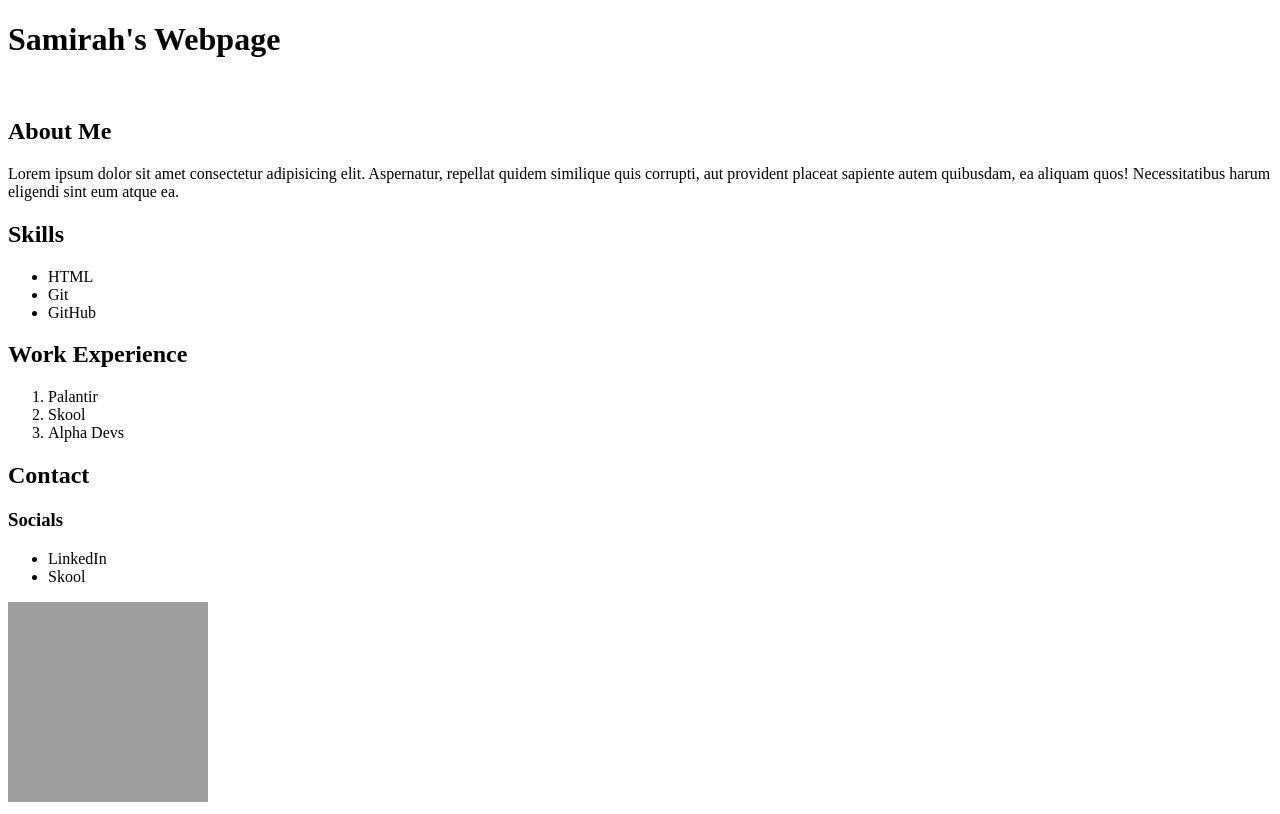
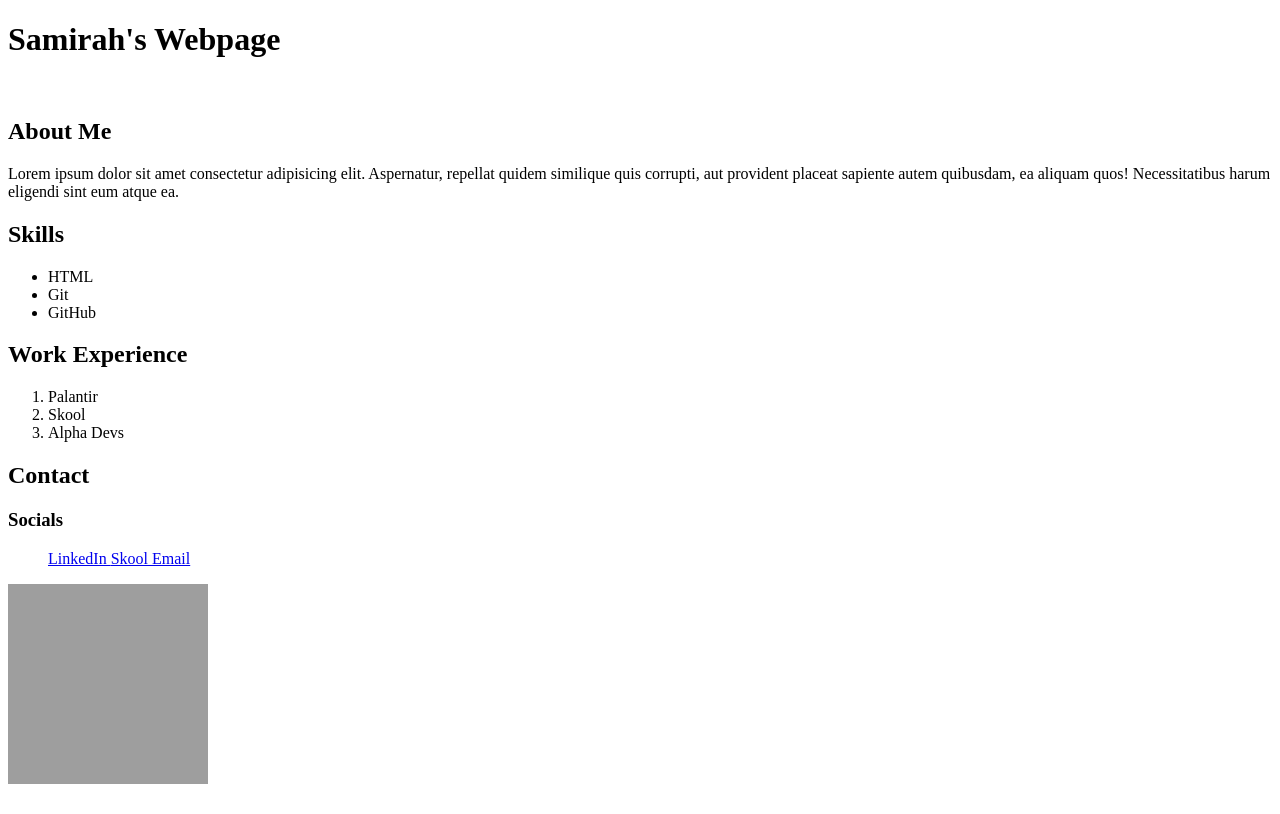
Before and after one commit to Samirah-M/AlphaDevs-Project1, a plain HTML site: page index.html in a window 1280 px wide. Drawn offline with Linux system fonts and the light colour scheme; grey boxes are pictures that could not be loaded.

Commit message:
anchor links added

```diff
--- a/index.html
+++ b/index.html
@@ -1,17 +1,21 @@
 <!DOCTYPE html>
 <html lang="en">
+
 <head>
     <meta charset="UTF-8">
     <meta name="viewport" content="width=device-width, initial-scale=1.0">
     <title>Samirah's Webpage</title>
 </head>
+
 <body>
     <h1>Samirah's Webpage</h1>
     <img src="" />
 
     <h2>About Me</h2>
     <p>
-        Lorem ipsum dolor sit amet consectetur adipisicing elit. Aspernatur, repellat quidem similique quis corrupti, aut provident placeat sapiente autem quibusdam, ea aliquam quos! Necessitatibus harum eligendi sint eum atque ea.
+        Lorem ipsum dolor sit amet consectetur adipisicing elit. Aspernatur, repellat quidem similique quis corrupti,
+        aut provident placeat sapiente autem quibusdam, ea aliquam quos! Necessitatibus harum eligendi sint eum atque
+        ea.
     </p>
 
     <h2>Skills</h2>
@@ -33,10 +37,12 @@
 
     <h3>Socials</h3>
     <ul>
-        <li>LinkedIn</li>
-        <li>Skool</li>
+        <a href="www.linkedin.com/in/samirah-m">LinkedIn</li>
+            <a href="https://www.skool.com/@samirah-mahroof-8359?g=devs">Skool</li>
+                <a href="mailto:samirahm21@gmail.com">Email</a>
     </ul>
 
     <img src="https://picsum.photos/200" />
 </body>
+
 </html>
```
